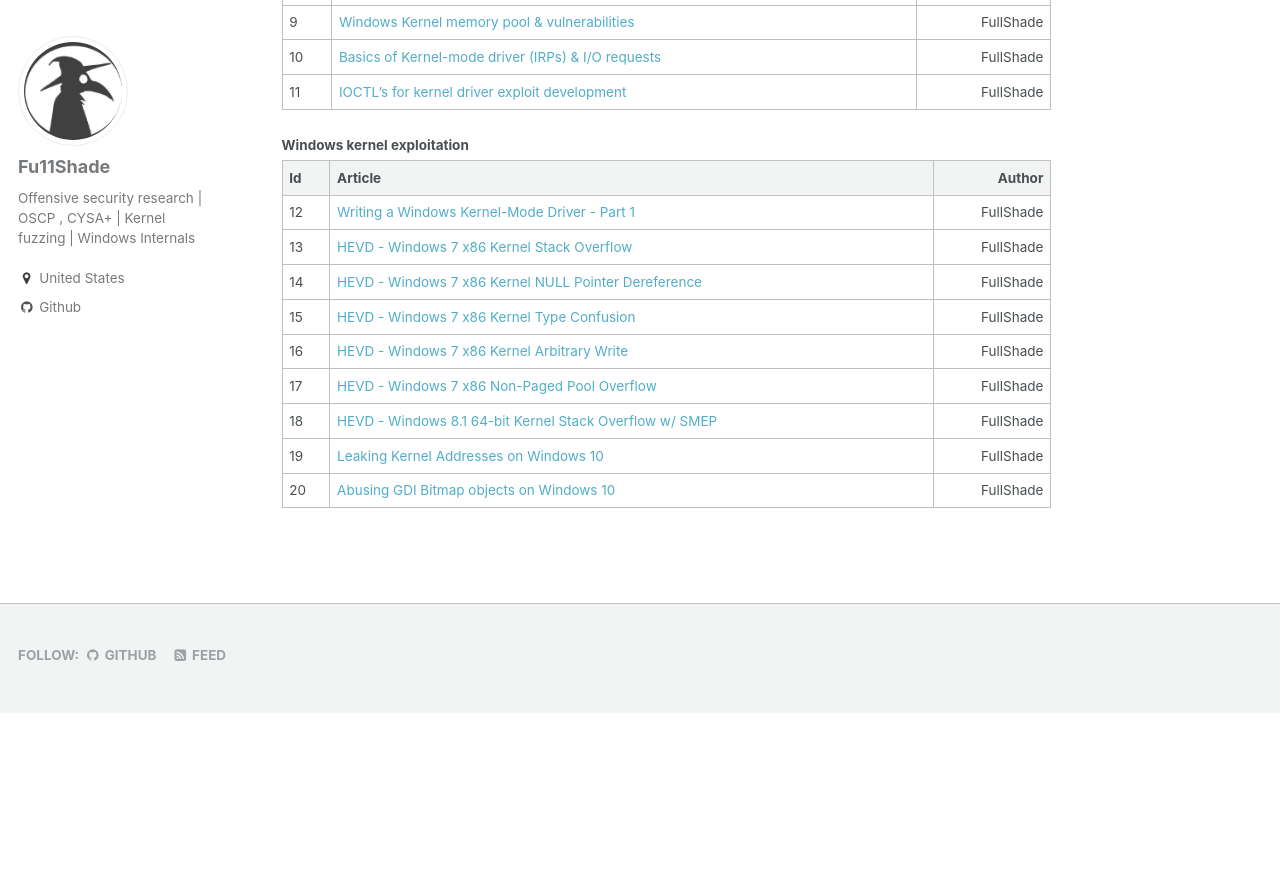
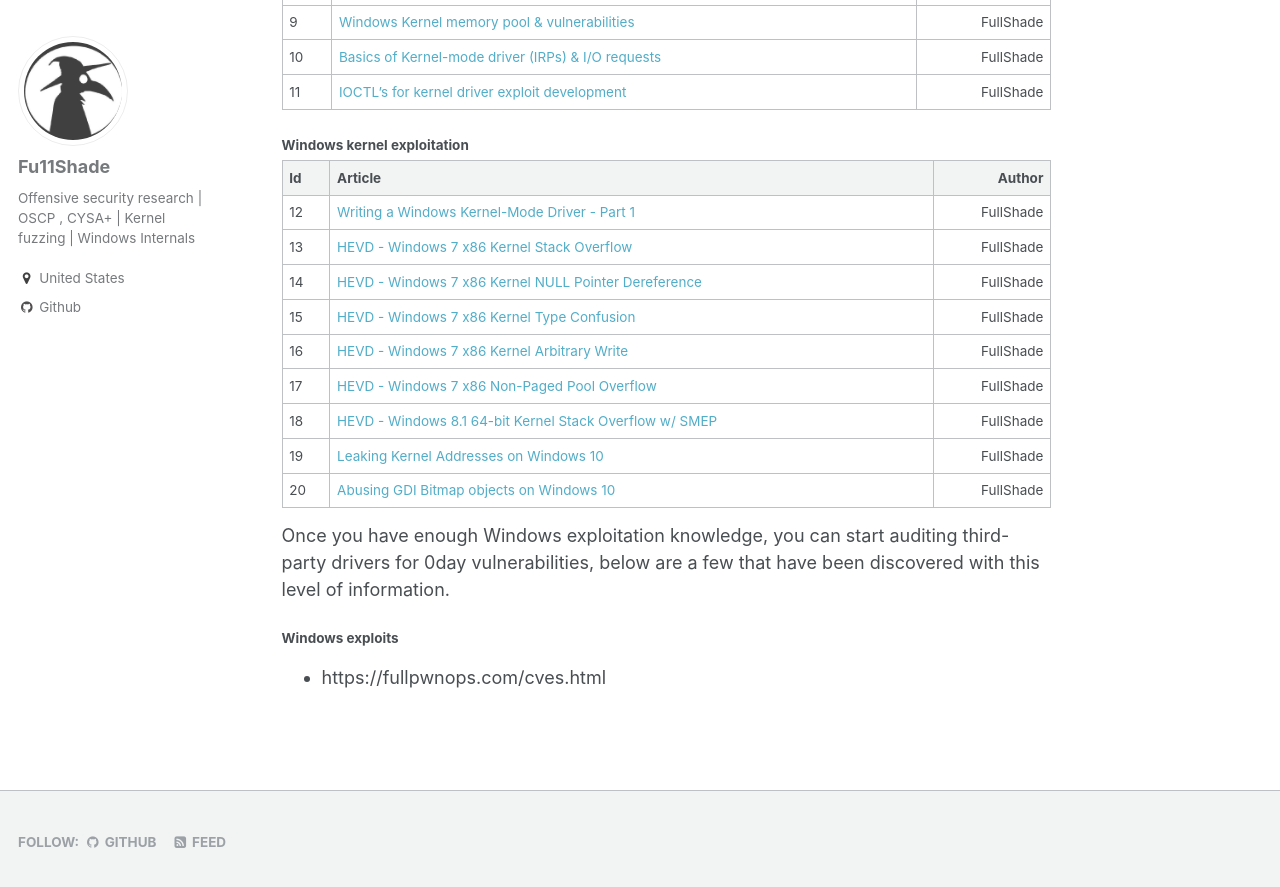
Before and after one commit to asdyxcyxc/FULLSHADE.github.io, a Jekyll site: the page built from _pages/reports.md, in a window 1280 px wide and 900 px high, scrolled down 841 px. Shown: the top 887 px of the window. Built offline with Jekyll 4.4.1, drawn with Linux system fonts in a browser that asks for light colours; before the commit the page ends 1554 px from its top, so only the background shows below that.

Commit message:
Update reports.md

```diff
--- a/_pages/reports.md
+++ b/_pages/reports.md
@@ -45,3 +45,9 @@ This page provides a pathway for learning Windows exploit development, following
 | 18 | [HEVD - Windows 8.1 64-bit Kernel Stack Overflow w/ SMEP](https://fullpwnops.com/HEVD-stack-smep/) | FullShade |
 | 19 | [Leaking Kernel Addresses on Windows 10](https://fullpwnops.com/Windows-10-kaslr-infoleak/) | FullShade |
 | 20 | [Abusing GDI Bitmap objects on Windows 10](https://fullpwnops.com/gdi-exploitation/) | FullShade |
+
+Once you have enough Windows exploitation knowledge, you can start auditing third-party drivers for 0day vulnerabilities, below are a few that have been discovered with this level of information.
+
+#### Windows exploits
+
+- https://fullpwnops.com/cves.html
```
